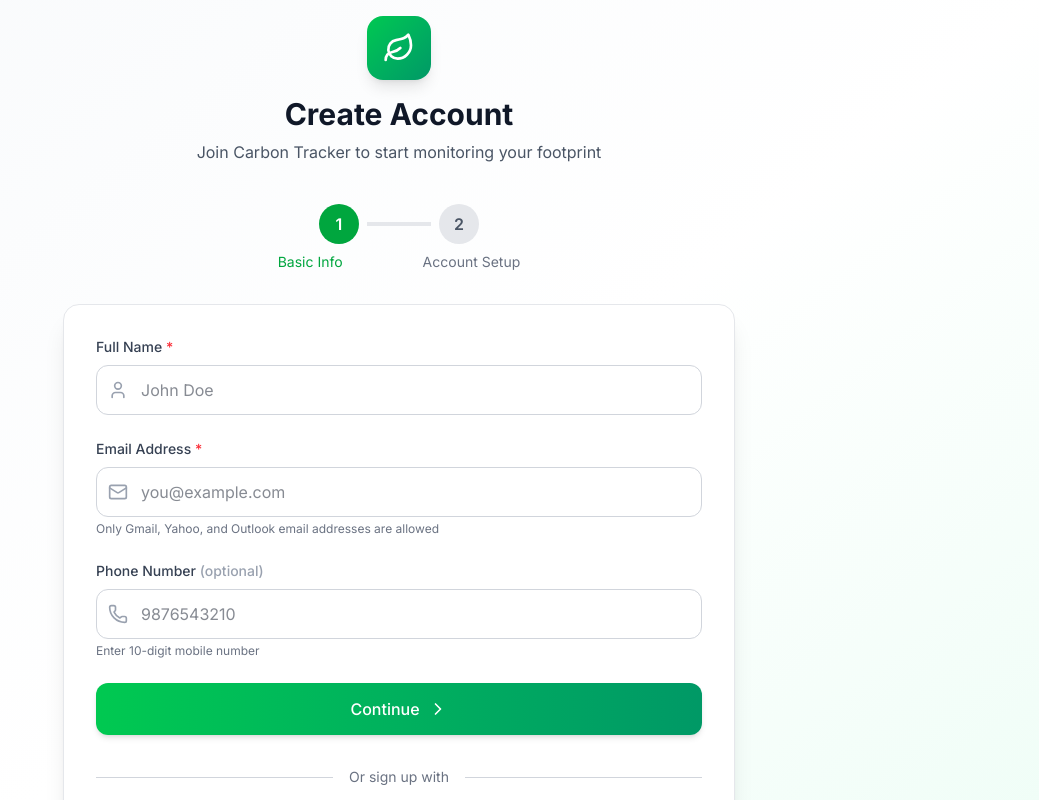
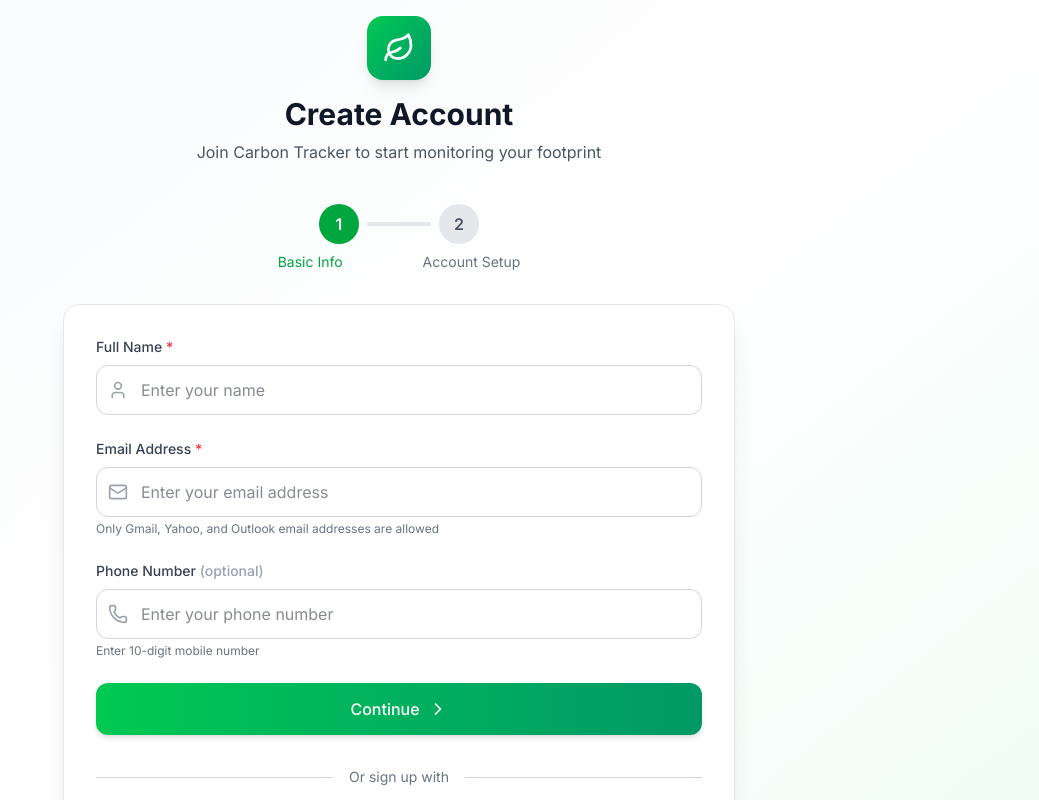
Before and after one commit to Glitxhed-Frenzy/Final_yearProject, a React (Vite) app in the folder carbon-frontend/: page /signup in a window 1280 px wide. Shown: the top 800 px of the page, without its empty margins (241-1280 px from the left). Built offline with nearby package versions, Linux system fonts and the light colour scheme.

Commit message:
Placeholders changed

```diff
--- a/carbon-frontend/src/frontend/pages/Login.jsx
+++ b/carbon-frontend/src/frontend/pages/Login.jsx
@@ -255,7 +255,7 @@ export default function Login() {
                       ? 'border-green-300 bg-green-50'
                       : 'border-gray-300'
                   }`}
-                  placeholder="you@example.com"
+                  placeholder="Enter your email address"
                   disabled={isLoading}
                 />
                 {getFieldStatus('email') === 'success' && (
@@ -297,7 +297,7 @@ export default function Login() {
                       ? 'border-green-300 bg-green-50'
                       : 'border-gray-300'
                   }`}
-                  placeholder="••••••••"
+                  placeholder="Enter your password"
                   disabled={isLoading}
                 />
                 <div className="absolute right-3 top-1/2 transform -translate-y-1/2 flex items-center gap-1">
--- a/carbon-frontend/src/frontend/pages/SignUp.jsx
+++ b/carbon-frontend/src/frontend/pages/SignUp.jsx
@@ -314,7 +314,7 @@ export default function SignUp() {
                       className={`w-full pl-11 pr-4 py-3 border rounded-xl focus:ring-2 focus:ring-green-500 focus:border-transparent transition-all ${
                         errors.fullName ? "border-red-300" : "border-gray-300"
                       }`}
-                      placeholder="John Doe"
+                      placeholder="Enter your name"
                       disabled={isLoading}
                     />
                   </div>
@@ -343,7 +343,7 @@ export default function SignUp() {
                       className={`w-full pl-11 pr-4 py-3 border rounded-xl focus:ring-2 focus:ring-green-500 focus:border-transparent transition-all ${
                         errors.email ? "border-red-300" : "border-gray-300"
                       }`}
-                      placeholder="you@example.com"
+                      placeholder="Enter your email address"
                       disabled={isLoading}
                     />
                   </div>
@@ -373,7 +373,7 @@ export default function SignUp() {
                       name="phone"
                       value={formData.phone}
                       onChange={handleChange}
-                      placeholder="9876543210"
+                      placeholder="Enter your phone number"
                       maxLength={10}
                       className={`w-full pl-11 pr-4 py-3 border rounded-xl focus:ring-2 focus:ring-green-500 focus:border-transparent transition-all ${
                         errors.phone ? "border-red-300" : "border-gray-300"
```
